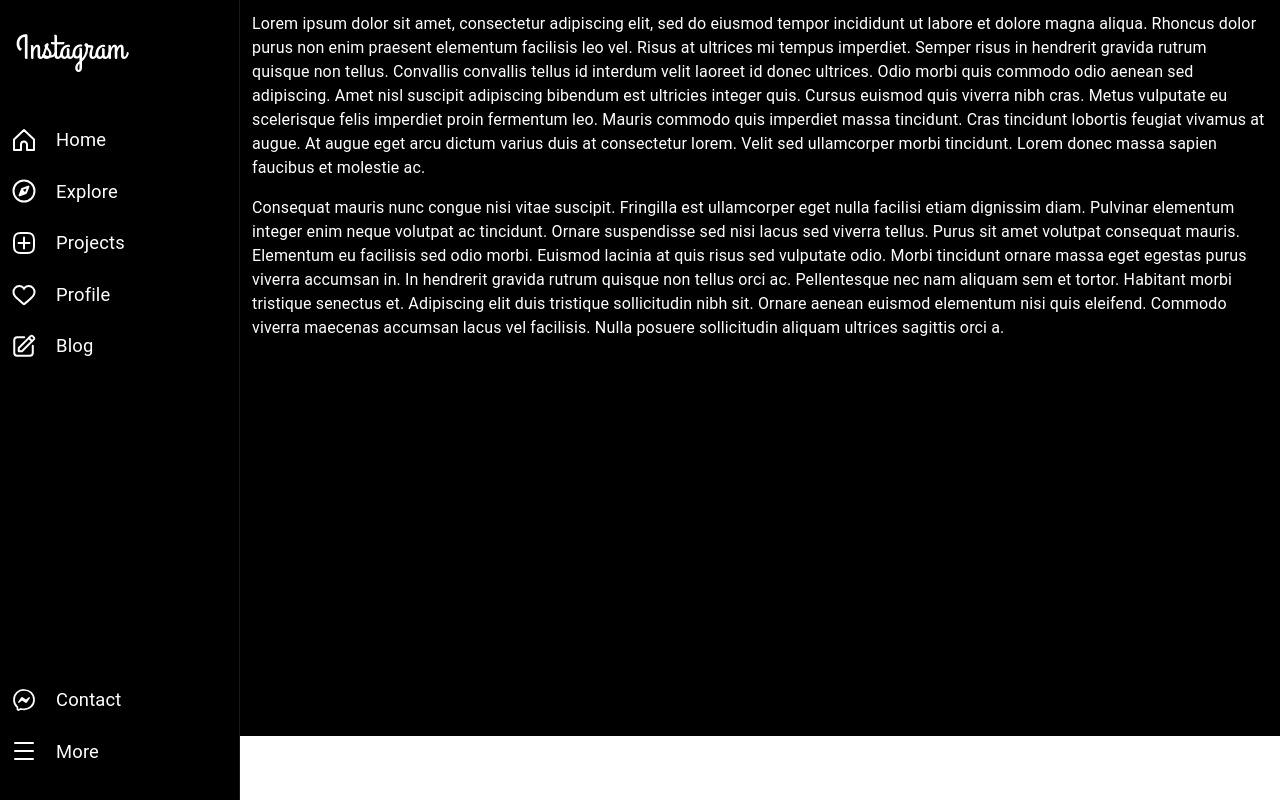
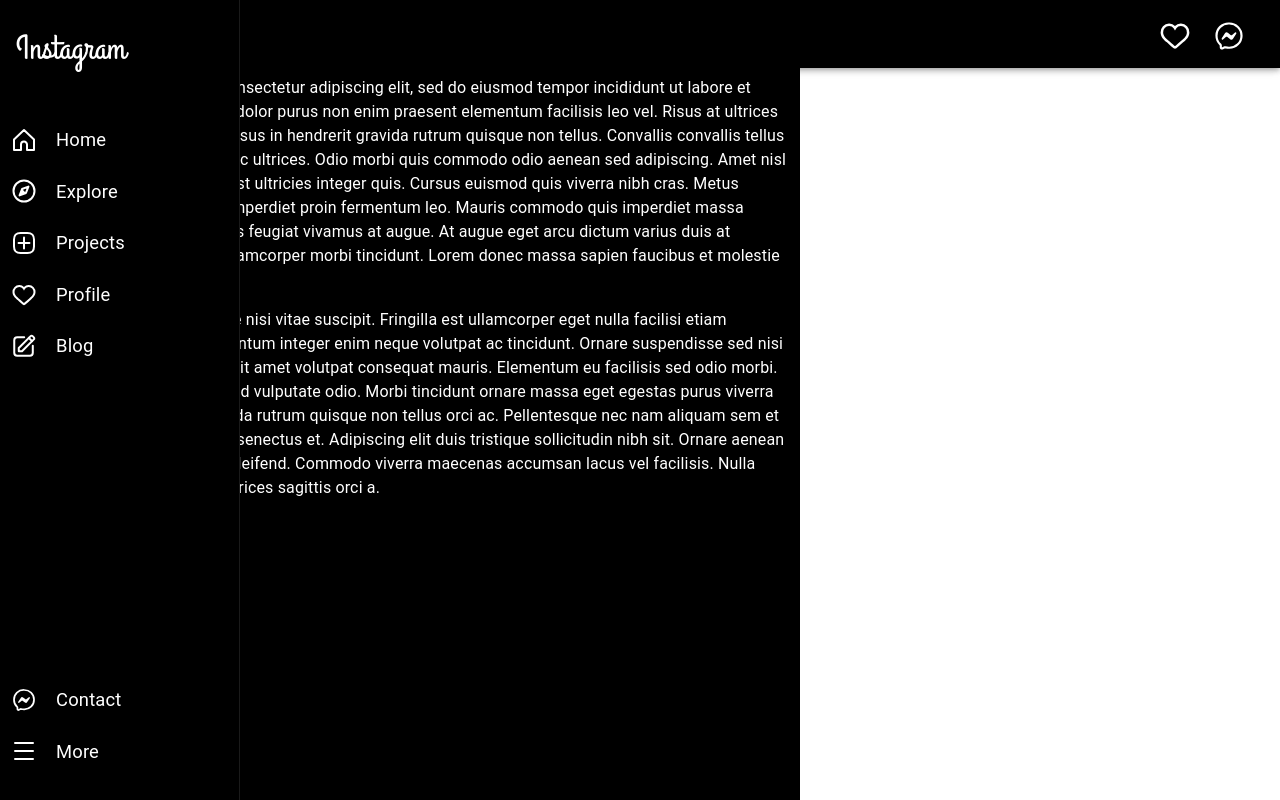
Before and after one commit to D-z-V/portfolio-2.0, a Next.js app: page / in a window 1280 px wide. Built offline with nearby package versions, Linux system fonts and the light colour scheme.

Commit message:
window not defined

```diff
--- a/src/app/page.js
+++ b/src/app/page.js
@@ -18,7 +18,7 @@
 const drawerWidth = 240;
 
 export default function Home() {
-  const [width, setWidth] = React.useState(window.innerWidth);
+  const [width, setWidth] = React.useState(0);
 
   React.useEffect(() => {
     const handleResize = () => {
```
Also changed, not shown: src/components/Navbar/index.js (+5 -14 lines).
